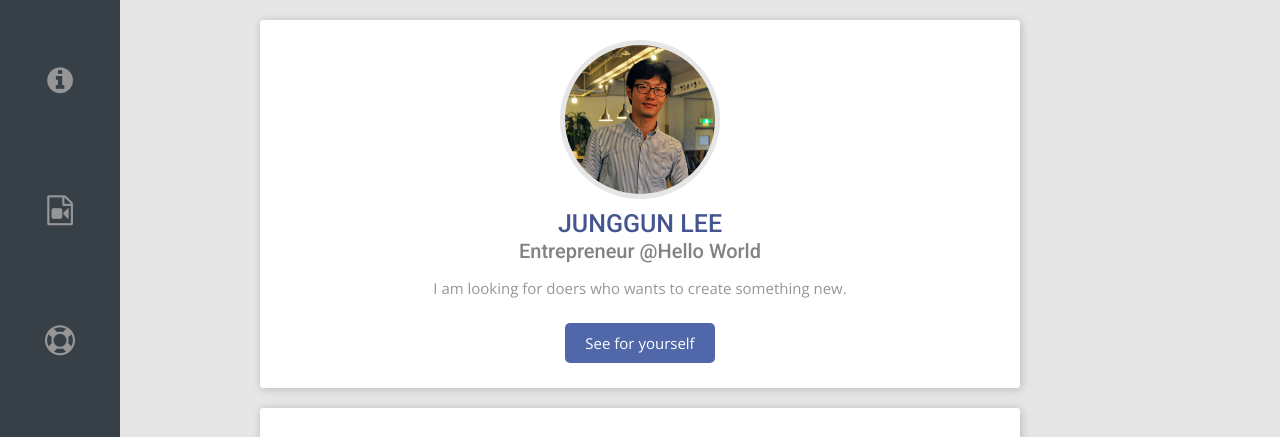
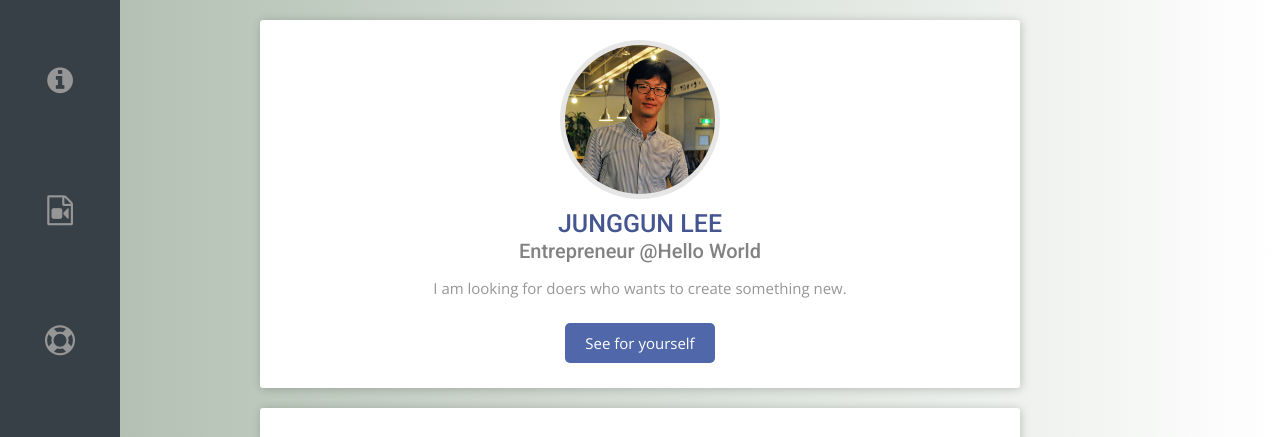
Before and after one commit to dream7boy/profile, a plain HTML site: page index.html in a window 1280 px wide. Shown: the top 437 px of the page. Drawn offline with nearby package versions, Linux system fonts and the light colour scheme.

Commit message:
edit gradient

```diff
--- a/style.css
+++ b/style.css
@@ -3,6 +3,7 @@ Raleway, Varela, Montserrat, Roboto are
 a few good ones you could use for h1, h2, h3*/
 
 body {
+  background: linear-gradient(to right, #abbaab, #ffffff);
   font-family: 'Open Sans', sans-serif;
   font-weight: 400;
   background-color: rgb(230, 230, 230);
```
